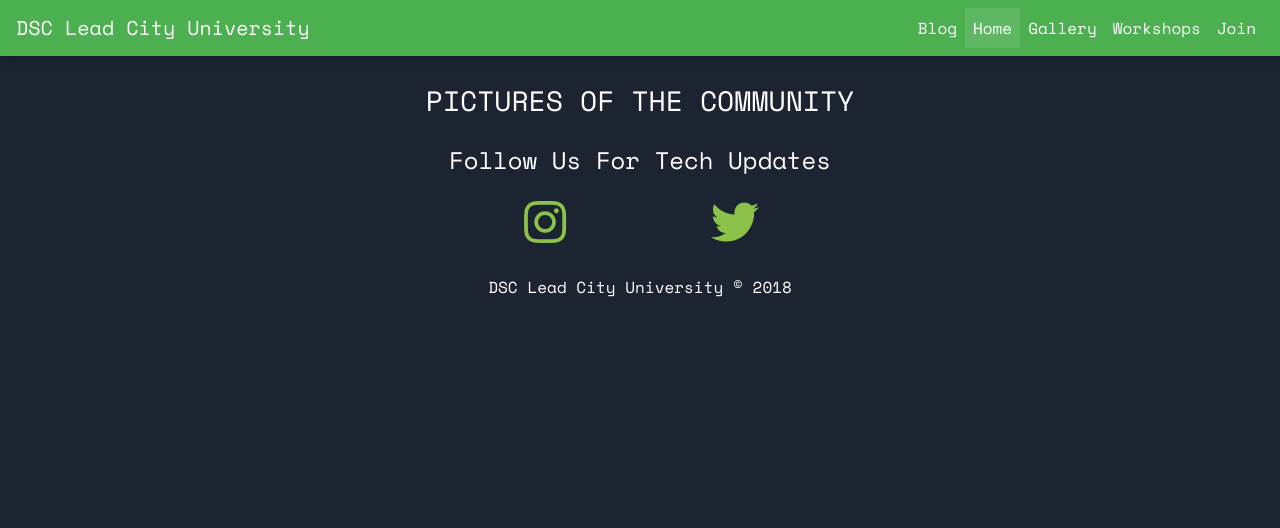
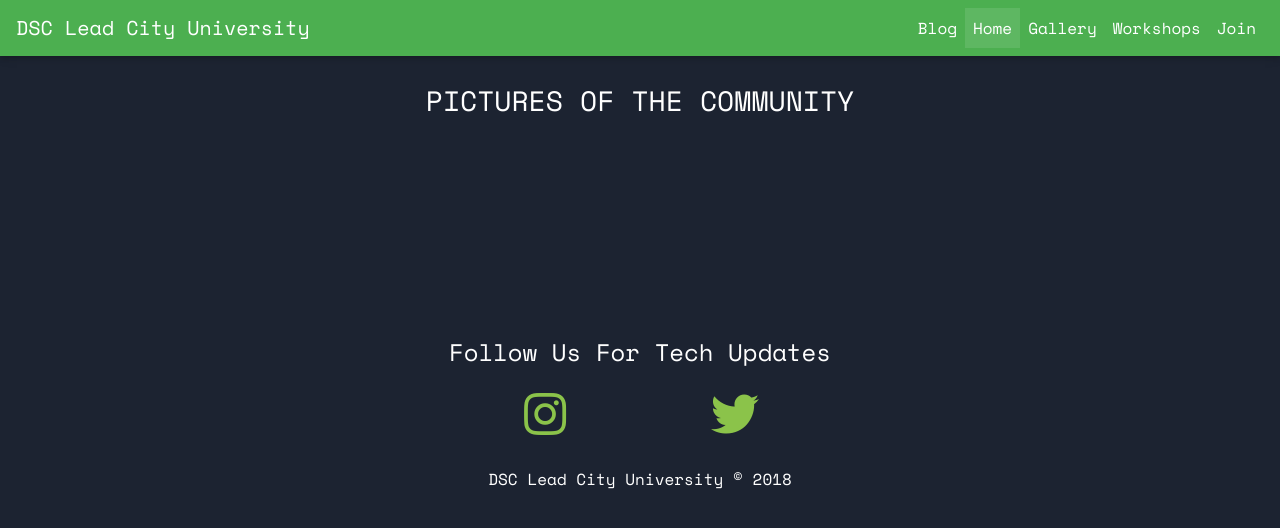
Before and after one commit to dscleadcity/developer-student-club-webapp, a React (Create React App) app: page /gallery in a window 1280 px wide. Shown: the top 528 px of the page. Built offline with nearby package versions, Linux system fonts and the light colour scheme.

Commit message:
added Gallery structure

```diff
--- a/src/components/views/gallery.js
+++ b/src/components/views/gallery.js
@@ -7,6 +7,85 @@ export default class Gallery extends Component {
     return(
       <div>
         <h3 class="white-text content">PICTURES OF THE COMMUNITY</h3>
+        <div class="container">
+          <div class="row">
+            <div class="col-12 col-sm-4">
+              <img src="" alt="" title="DSC Lead City Community" />
+            </div>
+            <div class="col-12 col-sm-4">
+              <img src="" alt="" title="DSC Lead City Community" />
+            </div>
+            <div class="col-12 col-sm-4">
+              <img src="" alt="" title="DSC Lead City Community" />
+            </div>
+          </div>
+          <div class="row">
+            <div class="col-12 col-sm-4">
+              <img src="" alt="" title="DSC Lead City Community" />
+            </div>
+            <div class="col-12 col-sm-4">
+              <img src="" alt="" title="DSC Lead City Community" />
+            </div>
+            <div class="col-12 col-sm-4">
+              <img src="" alt="" title="DSC Lead City Community" />
+            </div>
+          </div>
+          <div class="row">
+            <div class="col-12 col-sm-4">
+              <img src="" alt="" title="DSC Lead City Community" />
+            </div>
+            <div class="col-12 col-sm-4">
+              <img src="" alt="" title="DSC Lead City Community" />
+            </div>
+            <div class="col-12 col-sm-4">
+              <img src="" alt="" title="DSC Lead City Community" />
+            </div>
+          </div>
+          <div class="row">
+            <div class="col-12 col-sm-4">
+              <img src="" alt="" title="DSC Lead City Community" />
+            </div>
+            <div class="col-12 col-sm-4">
+              <img src="" alt="" title="DSC Lead City Community" />
+            </div>
+            <div class="col-12 col-sm-4">
+              <img src="" alt="" title="DSC Lead City Community" />
+            </div>
+          </div>
+          <div class="row">
+            <div class="col-12 col-sm-4">
+              <img src="" alt="" title="DSC Lead City Community" />
+            </div>
+            <div class="col-12 col-sm-4">
+              <img src="" alt="" title="DSC Lead City Community" />
+            </div>
+            <div class="col-12 col-sm-4">
+              <img src="" alt="" title="DSC Lead City Community" />
+            </div>
+          </div>
+          <div class="row">
+            <div class="col-12 col-sm-4">
+              <img src="" alt="" title="DSC Lead City Community" />
+            </div>
+            <div class="col-12 col-sm-4">
+              <img src="" alt="" title="DSC Lead City Community" />
+            </div>
+            <div class="col-12 col-sm-4">
+              <img src="" alt="" title="DSC Lead City Community" />
+            </div>
+          </div>
+          <div class="row">
+            <div class="col-12 col-sm-4">
+              <img src="" alt="" title="DSC Lead City Community" />
+            </div>
+            <div class="col-12 col-sm-4">
+              <img src="" alt="" title="DSC Lead City Community" />
+            </div>
+            <div class="col-12 col-sm-4">
+              <img src="" alt="" title="DSC Lead City Community" />
+            </div>
+          </div>
+        </div>
       </div>
     );
   }
```
